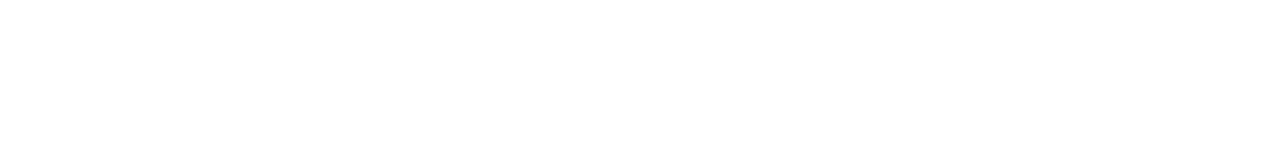
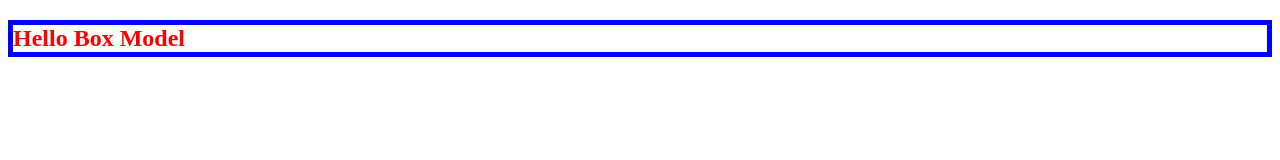
Before and after one commit to Dazzler123/CSS-Lectures, a plain HTML site: page Box_Model_Practice.html in a window 1280 px wide. Drawn offline with Linux system fonts and the light colour scheme.

Commit message:
Heading added

```diff
--- a/Box_Model_Practice.html
+++ b/Box_Model_Practice.html
@@ -3,8 +3,18 @@
 <head>
     <meta charset="UTF-8">
     <title>CSS Box Model Practice</title>
+    <style>
+        .heading{
+            color: red;
+            border: 5px solid blue;
+        }
+    </style>
 </head>
 <body>
-
+<main>
+    <article>
+        <h1 class="heading">Hello Box Model</h1>
+    </article>
+</main>
 </body>
 </html>
```
